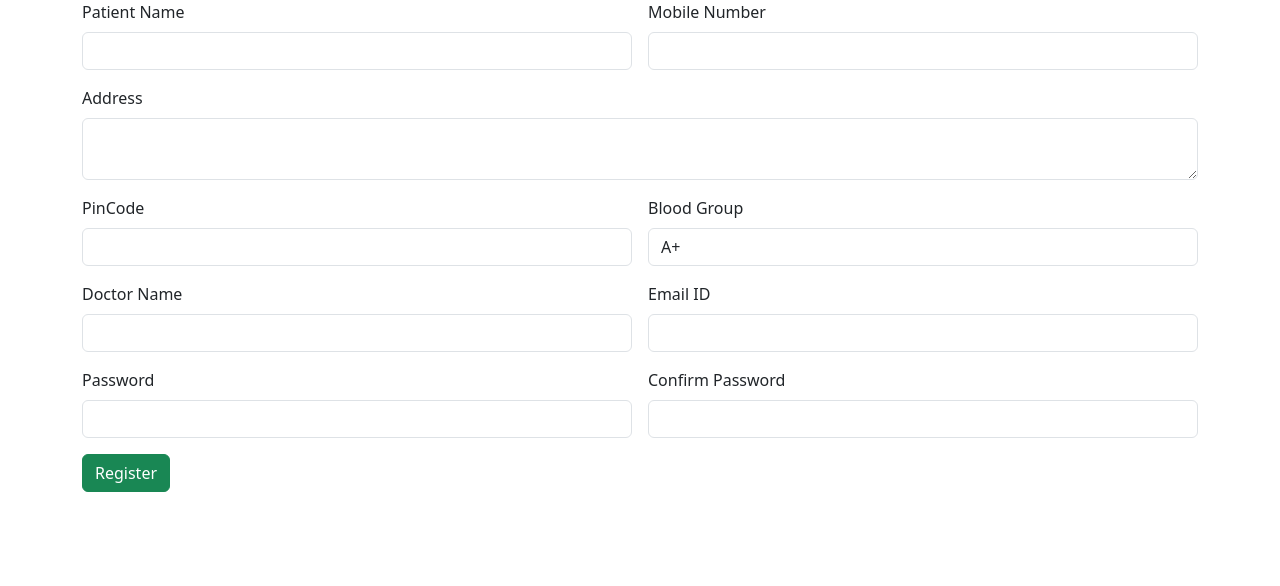
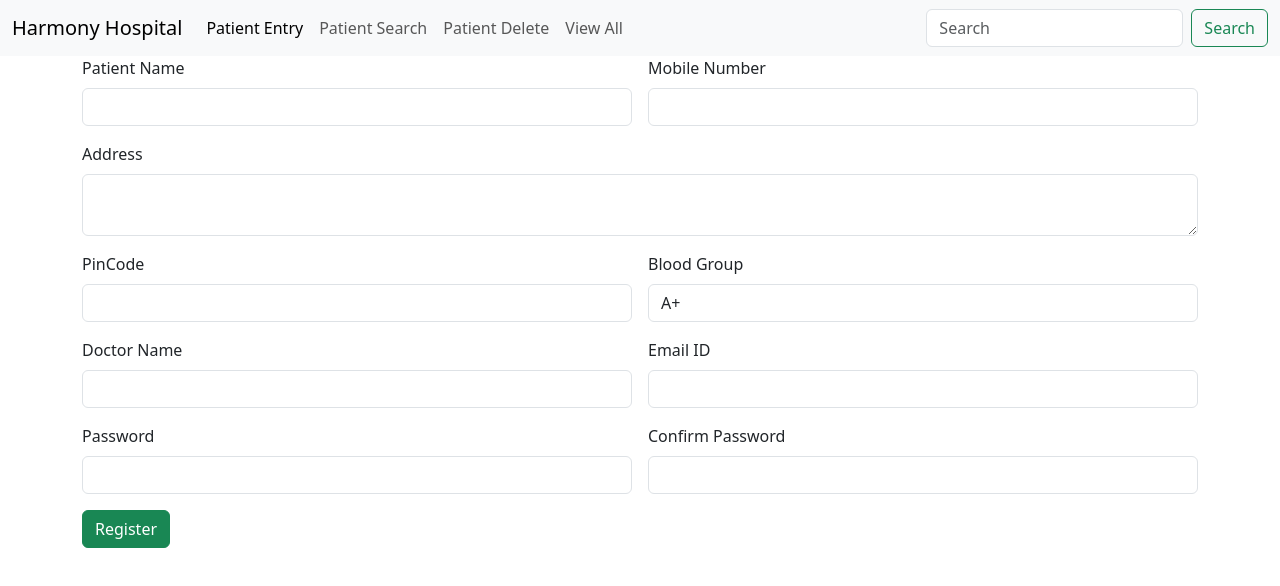
Before and after one commit to SabeehaKT/PATIENTAPP, a plain HTML site: page index.html in a window 1280 px wide. Drawn offline with nearby package versions, Linux system fonts and the light colour scheme.

Commit message:
Inserted changes

```diff
--- a/index.html
+++ b/index.html
@@ -10,6 +10,37 @@
 </head>
 
 <body>
+
+    <nav class="navbar navbar-expand-lg bg-body-tertiary">
+        <div class="container-fluid">
+          <a class="navbar-brand" href="#">Harmony Hospital</a>
+          <button class="navbar-toggler" type="button" data-bs-toggle="collapse" data-bs-target="#navbarSupportedContent" aria-controls="navbarSupportedContent" aria-expanded="false" aria-label="Toggle navigation">
+            <span class="navbar-toggler-icon"></span>
+          </button>
+          <div class="collapse navbar-collapse" id="navbarSupportedContent">
+            <ul class="navbar-nav me-auto mb-2 mb-lg-0">
+              <li class="nav-item">
+                <a class="nav-link active" aria-current="page" href="index.html">Patient Entry</a>
+              </li>
+              <li class="nav-item">
+                <a class="nav-link" href="search.html">Patient Search</a>
+              </li>
+              <li class="nav-item">
+                <a class="nav-link" href="delete.html">
+                  Patient Delete
+                </a>
+              </li>
+              <li class="nav-item">
+                <a class="nav-link" href="viewall.html" >View All</a>
+              </li>
+            </ul>
+            <form class="d-flex" role="search">
+              <input class="form-control me-2" type="search" placeholder="Search" aria-label="Search">
+              <button class="btn btn-outline-success" type="submit">Search</button>
+            </form>
+          </div>
+        </div>
+      </nav>
     <div class="container">
         <div class="row">
             <div class="col col-12 col-sm-12 col-md-12 col-lg-12 col-xl-12 col-xxl-12">
```
Also changed, not shown: delete.html (+1 -1 lines), search.html (+1 -1 lines).
